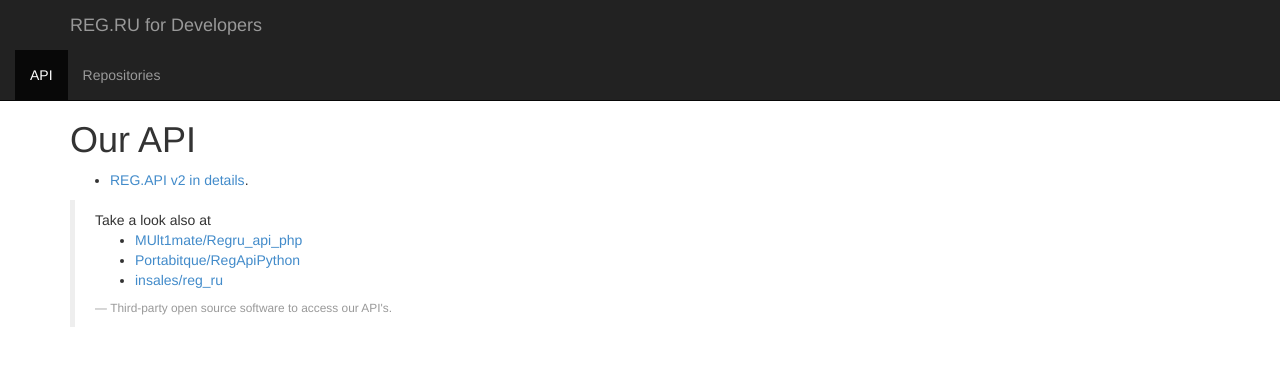
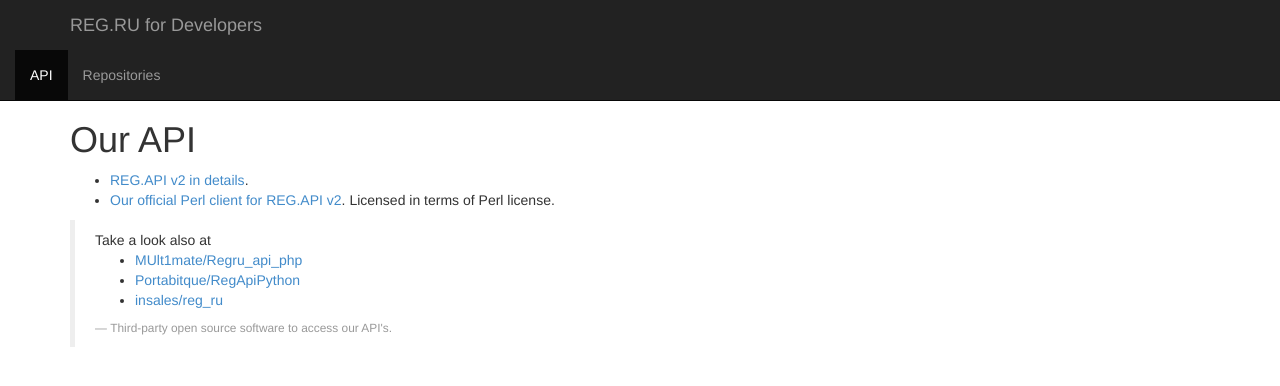
Before and after one commit to regru/regru.github.io, a Jekyll site: the page built from index.html, in a window 1280 px wide. Shown: the top 386 px of the page. Built offline with Jekyll 4.4.1, drawn with Linux system fonts in a browser that asks for light colours.

Commit message:
Inform about our official Perl client.

```diff
--- a/index.html
+++ b/index.html
@@ -7,6 +7,7 @@
 	<h1>Our API</h1>
 	<ul>
 		<li><a href="https://www.reg.com/support/help/API-version2">REG.API v2 in details</a>.</li>
+		<li><a href="https://metacpan.org/module/Regru::API">Our official Perl client for REG.API v2</a>. Licensed in terms of Perl license.
 	</ul>
 	<blockquote>
 	Take a look also at
```
